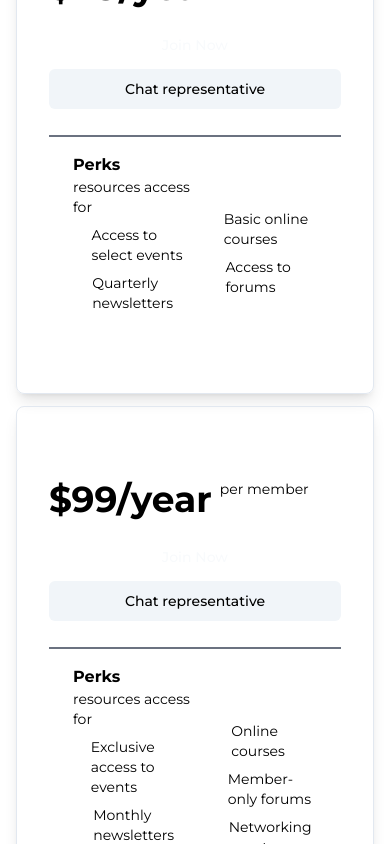
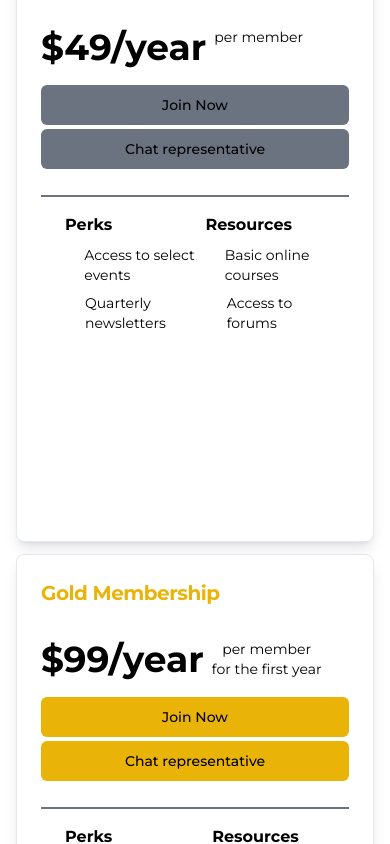
Before and after one commit to innoTech-Solutions/cvsu-elits, a Next.js app: page /shop in a window 390 px wide. Shown: the part 840-1684 px from the top of the page. Built offline with nearby package versions, Linux system fonts and the light colour scheme.

Commit message:
membership card changes

```diff
--- a/package.json
+++ b/package.json
@@ -9,6 +9,7 @@
     "lint": "next lint"
   },
   "dependencies": {
+    "@radix-ui/react-hover-card": "^1.0.7",
     "@radix-ui/react-slot": "^1.0.2",
     "@radix-ui/react-toast": "^1.1.5",
     "class-variance-authority": "^0.7.0",
--- a/src/app/shop/page.tsx
+++ b/src/app/shop/page.tsx
@@ -16,7 +16,7 @@ const Shop = () => {
   }, []);
 
   return (
-    <>
+    <div className="max-w-7xl mx-auto">
       <Toaster />
       <div className="p-4">
         <motion.h1
@@ -45,34 +45,38 @@ const Shop = () => {
           {/* Gold Membership */}
 
             <MembershipCard
-              type="Free Membership"
+            className='h-[500px]'
+              membershipType="Free Membership"
               perks={['Monthly newsletters']}
-              eventDiscounts="No discounts"
               price="Free"
               accessToResources={['Basic online courses']}
+              headerTextColor='text-orange-500'
             />
 
             <MembershipCard
-              type="Silver Membership"
+            className='h-[600px]'
+              membershipType="Silver Membership"
               perks={['Access to select events', 'Quarterly newsletters']}
-              eventDiscounts="Up to 30% off"
               price="$49/year"
               accessToResources={['Basic online courses', 'Access to forums']}
-              backgroundColor="bg-[#ACACAB]"
+              headerBackgroundColor='bg-gray-500'
+              headerTextColor='text-gray-500'
             />
 
             <MembershipCard
-              type="Gold Membership"
+            className='h-[500px]'
+              membershipType="Gold Membership"
+              price="$99/year"
+              priceDescription='for the first year'
               perks={['Exclusive access to events', 'Monthly newsletters', 'Discounts at partner stores']}
-              eventDiscounts="Up to 50% off"
-              price="$99/year"
               accessToResources={['Online courses', 'Member-only forums', 'Networking events']}
-              backgroundColor="bg-[#FFEE51]"
+              headerBackgroundColor='bg-yellow-500'
+              headerTextColor='text-yellow-500'
             />
 
         </div>
       </div>
-    </>
+    </div>
   );
 };
 
--- a/src/components/MembershipCard.tsx
+++ b/src/components/MembershipCard.tsx
@@ -1,3 +1,18 @@
+/**
+ * Represents a membership card component.
+ *
+ * @component
+ * @param {string} className - The class name for the component.
+ * @param {string} membershipType - The type of membership.
+ * @param {string[]} perks - The list of perks included in the membership.
+ * @param {string} price - The price of the membership.
+ * @param {string} priceDescription - The description of the price.
+ * @param {string[]} accessToResources - The list of resources accessible with the membership.
+ * @param {str${backgroundColor} - The optional custom background color needs to be a hex.
+ * @param {s${textColor}- The optional custom text color needs to be a hex
+ * @param {string} [headerTextColor] - The optional custom header color needs to be a hex.
+ * @returns {JSX.Element} The rendered membership card component.
+ */
 "use client";
 
 import { motion } from "framer-motion";
@@ -13,29 +28,29 @@ import { Button } from "./ui/button";
 import { CheckCircle } from "lucide-react";
 
 interface MembershipCardProps {
-    className: string;
+    className?: string;
     membershipType: string;
+    backgroundColor?: string; // Optional prop for custom background${textColor} string; // Optional prop for custom text color
+    textColor?: string; // Optional prop for custom text color
+    headerTextColor?: string; // Optional prop for custom text color
+    headerBackgroundColor?: string; // Optional prop for custom text color
     perks: string[];
     price: string;
-    priceDescription: string;
-
+    priceDescription?: string;
     accessToResources: string[];
-
-    backgroundColor?: string; // Optional prop for custom background color
-    textColor?: string; // Optional prop for custom text color
-    headerColor?: string; // Optional prop for custom text color
 }
 
 const MembershipCard = ({
     className,
     membershipType,
-    perks,
     price,
     priceDescription,
-    accessToResources,
-    backgroundColor = "white", // Default to empty string
-    textColor = "black", // Optional prop for custom text color
-    headerColor = "",
+    perks = [""],
+    accessToResources = [""], // Default to empty string
+    backgroundColor = "white", // Optional prop for custom background${textColor} "black", // Optional prop for custom text color
+    textColor = "text-black", // Optional prop for custom text color
+    headerTextColor = "text-black",
+    headerBackgroundColor = "bg-orange-500", // Optional prop for custom text color
 }: MembershipCardProps) => {
     return (
         <motion.div
@@ -45,7 +60,7 @@ const MembershipCard = ({
         >
             {/* <Card
                         className={`shadow-lg rounded-lg overflow-hidden flex flex-col justify-between h-full ${
-                            backgroundColor ||
+    ${backgroundColor}||
                             (type.toLowerCase() === "gold membership"
                                 ? "bg-[#FFEE51]"
                                 : type.toLowerCase() === "silver membership"
@@ -55,23 +70,23 @@ const MembershipCard = ({
                     > */}
 
             <Card
-                className={`${className} bg-${backgroundColor} text-${textColor} px-2 py-4 shadow-lg rounded-lg overflow-hidden flex flex-col justify-between flex-shrink-0 `}
+                className={`${className} ${backgroundColor} ${textColor} px-2 py-4 shadow-lg rounded-lg overflow-hidden flex flex-col justify-between flex-shrink-0 m-0 p-0`}
             >
-                <CardContent
-                    className={`bg-${backgroundColor} text-${textColor}`}
-                >
-                    <CardHeader
-                        className={`text-[${textColor}] text-[${headerColor}] text-xl font-bold mx-0 px-0`}
-                    >
-                        <CardTitle>{membershipType}</CardTitle>
+                <CardContent className={`${backgroundColor} ${textColor}`}>
+                    <CardHeader className={`${backgroundColor} mx-0 px-0`}>
+                        <CardTitle
+                            className={`${textColor} ${headerTextColor} text-xl font-bold`}
+                        >
+                            {membershipType}
+                        </CardTitle>
                     </CardHeader>
 
                     <CardDescription
-                        className={`flex flex-col [&>*]:my-2 bg-[${backgroundColor}] text-[${textColor}]`}
+                        className={`flex flex-col [&>*]:my-2 ${backgroundColor} ${textColor}`}
                     >
-                        <div className={` flex flex-row gap-2`}>
-                            <p className="font-bold text-4xl">{price}</p>
-                            <div>
+                        <div className={`flex flex-row gap-2`}>
+                            <p className={`font-bold text-4xl ${textColor}`}>{price}</p>
+                            <div className="flex items-center flex-col">
                                 <p>per member</p>
                                 <p>{priceDescription}</p>
                             </div>
@@ -79,13 +94,12 @@ const MembershipCard = ({
 
                         <div className="flex !flex-col [&>*]:my-0.5">
                             <Button
-                                className={`bg-[${headerColor}] hover:bg-[${headerColor}dd]`}
+                                className={`${headerTextColor} ${headerBackgroundColor} hover:${headerBackgroundColor} hover:${headerTextColor} ${textColor}`}
                             >
                                 Join Now
                             </Button>
                             <Button
-                                className={`text-[${textColor}] hover:bg-orange-500 transition duration-200`}
-                                variant={"secondary"}
+                                className={`${headerTextColor} ${headerBackgroundColor} hover:${headerBackgroundColor}-darker hover:${headerTextColor} ${textColor}`}
                             >
                                 Chat representative
                             </Button>
@@ -95,28 +109,24 @@ const MembershipCard = ({
                     <div className="w-full h-0.5 bg-gray-500 px-0 my-4" />
 
                     <CardFooter
-                        className={`flex flex-col items-start bg-[${backgroundColor}]`}
+                        className={`flex flex-col items-start ${backgroundColor}`}
                     >
                         <div className="flex flex-row gap-2">
                             <div>
                                 <h2
-                                    className={`text-md  text-[${textColor}] font-bold `}
+                                    className={`text-md  ${textColor} font-bold `}
                                 >
                                     Perks
                                 </h2>
-                                <p className={`text-sm text-[${textColor}]`}>
-                                    resources access for <br />
-                                    {membershipType}
-                                </p>
                                 <ul className="list-none mb-4">
                                     {perks.map((perk, index) => (
                                         <li
                                             key={index}
-                                            className={`text-sm flex flex-row gap-2 my-2 items-center text-[${textColor}]`}
+                                            className={`text-sm flex flex-row gap-2 my-2 items-center ${textColor}`}
                                         >
                                             <CheckCircle
                                                 size={16}
-                                                color={`${headerColor}`}
+                                                color={`${headerTextColor}`}
                                             />
                                             {perk}
                                         </li>
@@ -125,18 +135,22 @@ const MembershipCard = ({
                             </div>
 
                             <div>
-                                <br/>
-                                <br/>
+                                <h2
+                                    className={`text-md  ${textColor} font-bold `}
+                                >
+                                    Resources
+                                </h2>
                                 <ul className="list-none mb-4">
                                     {accessToResources.map(
                                         (resource, index) => (
                                             <li
                                                 key={index}
-                                                className={`text-sm flex flex-row gap-2 my-2 items-center text-${textColor}`}
+                                                className={`text-sm flex flex-row gap-2 my-2 items-center ${textColor}`}
                                             >
                                                 <CheckCircle
                                                     size={16}
-                                                    color={`${headerColor}`}
+                                                    className={`${headerTextColor}`}
+                                                    color={`${headerTextColor}`}
                                                 />
                                                 {resource}
                                             </li>
```
Also changed, not shown: src/app/aboutus/page.tsx (+89 -7 lines), src/components/Landing Page/History.tsx (+9 -9 lines), 2 other files (tests, documents, lock files or other folders).
